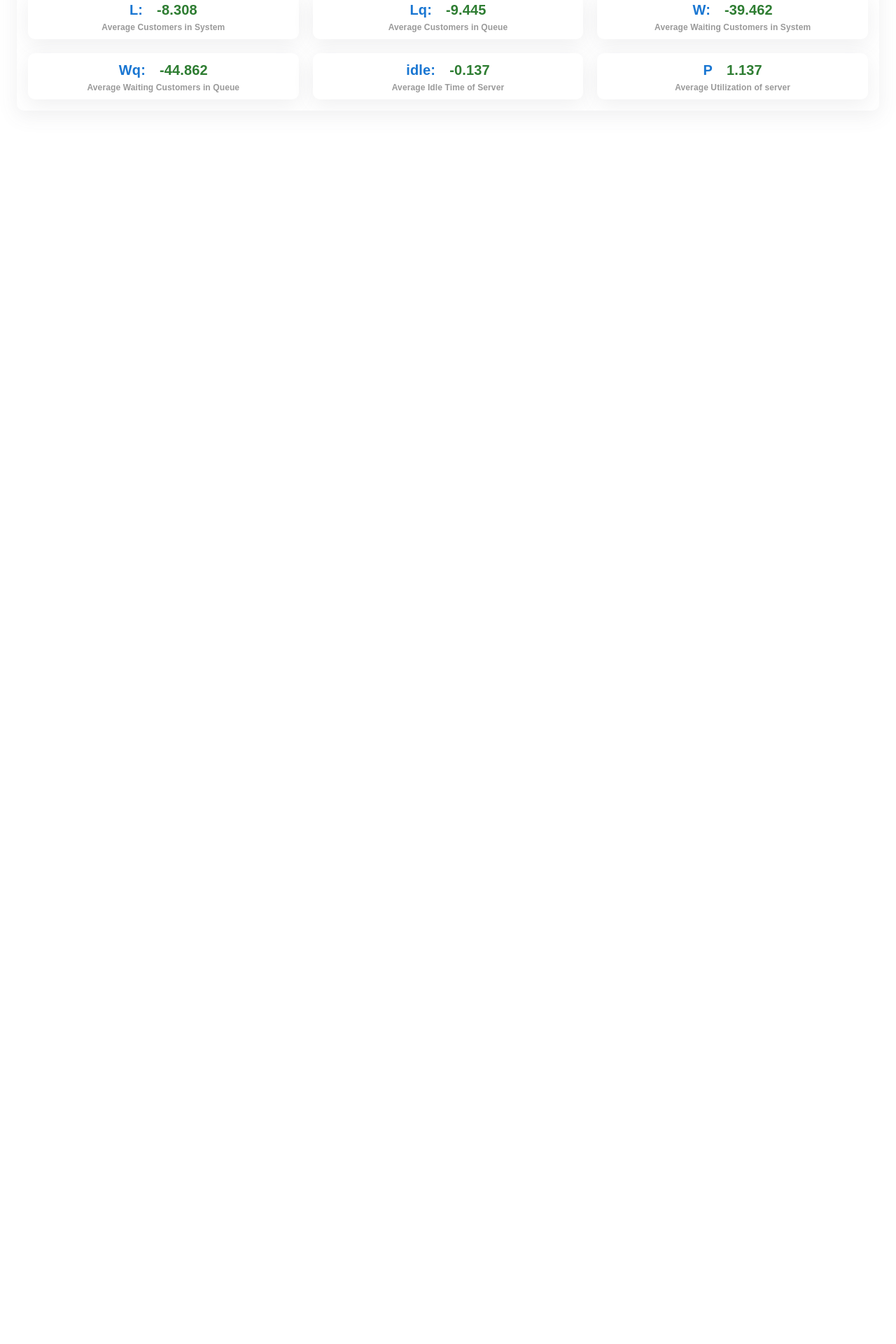
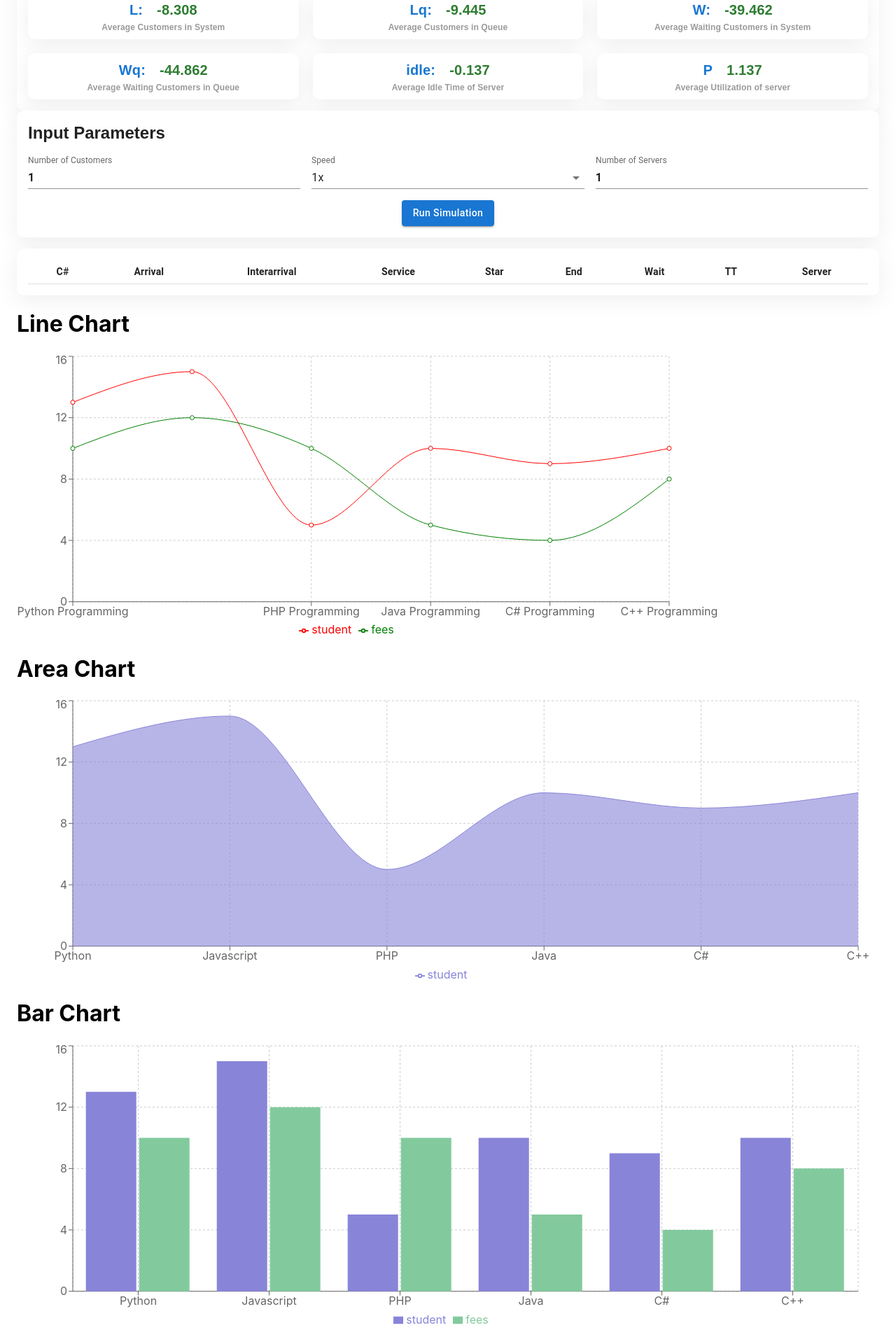
Before and after one commit to saqlain1020/airport-queue-simulation, a React (Create React App) app: page / in a window 1280 px wide. Shown: the part 427-2347 px from the top of the page at 70% size. Before the commit the page ends 800 px from the top, so only its background shows below. Built offline with nearby package versions, Linux system fonts and the light colour scheme.

Commit message:
wip: queueLength data modelling

```diff
--- a/package.json
+++ b/package.json
@@ -21,6 +21,7 @@
     "react-dom": "^18.2.0",
     "react-router-dom": "^6.7.0",
     "react-scripts": "5.0.1",
+    "recharts": "^2.3.2",
     "typescript": "^4.4.2",
     "web-vitals": "^2.1.0"
   },
--- /dev/null
+++ b/src/components/Graphs/TATGraph.tsx
@@ -0,0 +1,224 @@
+import React from "react";
+import {
+  LineChart,
+  Line,
+  XAxis,
+  YAxis,
+  CartesianGrid,
+  Tooltip,
+  Legend,
+  ResponsiveContainer,
+  AreaChart,
+  Area,
+  BarChart,
+  Bar,
+} from "recharts";
+import useApp from "../../hooks/useApp";
+import { Customer } from "../../interfaces/record";
+const pdata = [
+  {
+    name: "Python",
+    student: 13,
+    fees: 10,
+  },
+  {
+    name: "Javascript",
+    student: 15,
+    fees: 12,
+  },
+  {
+    name: "PHP",
+    student: 5,
+    fees: 10,
+  },
+  {
+    name: "Java",
+    student: 10,
+    fees: 5,
+  },
+  {
+    name: "C#",
+    student: 9,
+    fees: 4,
+  },
+  {
+    name: "C++",
+    student: 10,
+    fees: 8,
+  },
+];
+
+const TATGraph: React.FC = () => {
+  const { customerRecords } = useApp();
+
+  React.useEffect(() => {
+    if(customerRecords.length > 0) {
+        getQueueLengthAt()
+    }
+  },[customerRecords])
+
+const separateCustomerServerWise = () =>  {
+    let server1 = [],
+        server2 = [];
+    for (let i = 0; i < customerRecords.length; i++) {
+        let customer = customerRecords[i];
+        if (customer.server === 1) {
+            server1.push(customer);
+        } else if (customer.server === 2) {
+            server2.push(customer);
+        }
+    }
+    return { server1: server1, server2: server2 };
+  }
+
+const getQueueLengthAt = () => {
+    let tempS1:Customer[] = [],
+        tempS2:Customer[] = [];
+    if(customerRecords.length > 0) {
+        const {server1, server2} = separateCustomerServerWise()
+        server1.forEach((c:any, i) => {
+            let previousCustomer:Customer = {}
+
+            if(i > 0){
+                previousCustomer = server1[i-1];
+                console.log('previousCustomer', previousCustomer)
+            }
+            if(i === 0) {
+                console.log('s1 first customer')
+                tempS1.push( {...c, queueLength: 0});
+                return;
+            }
+            else if(c.arrival < previousCustomer.endTime!) {
+                console.log('checking for s1 endtime', previousCustomer)
+                tempS1.push({
+                    ...c,
+                    queueLength: previousCustomer.queueLength ?  previousCustomer.queueLength + 1 : 1
+                })
+            }
+            else {
+                tempS1.push(
+                     {
+                        ...c,
+                        queueLength: 0
+                    }
+                    )
+            }
+        })
+        server2.forEach((c:any, i) => {
+            let previousCustomer:Customer = {}
+            if(i !== 0){
+                previousCustomer = server2[i-1];
+            }
+            if(i === 0) {
+                console.log('s2 first customer')
+
+                tempS2.push(  {...c, queueLength: 0})
+                return;
+            }
+            if(c.arrival < previousCustomer.endTime!) {
+                console.log('checking for s2 endtime', previousCustomer)
+                tempS2.push(  {
+                    ...c,
+                    queueLength: previousCustomer.queueLength ? previousCustomer.queueLength + 1 :  1
+                })
+            }
+            else {
+                tempS2.push(  {
+                    ...c,
+                    queueLength: 0
+                })
+            }
+        })
+        console.log('s1,s2', tempS1, tempS2)
+    }
+}
+
+
+  return (
+    <>
+      <h1 className="chart-heading">Line Chart</h1>
+      <ResponsiveContainer width="100%" aspect={3}>
+        <LineChart
+          data={pdata}
+          width={500}
+          height={300}
+          margin={{ top: 5, right: 300, left: 20, bottom: 5 }}
+        >
+          <CartesianGrid strokeDasharray="3 3" />
+          <XAxis
+            dataKey="name"
+            interval={"preserveStartEnd"}
+            tickFormatter={(value) => value + " Programming"}
+          />
+          <YAxis />
+          <Tooltip contentStyle={{ backgroundColor: "yellow" }} />
+          <Legend />
+          <Line
+            type="monotone"
+            dataKey="student"
+            stroke="red"
+            activeDot={{ r: 8 }}
+          />
+          <Line
+            type="monotone"
+            dataKey="fees"
+            stroke="green"
+            activeDot={{ r: 8 }}
+          />
+        </LineChart>
+      </ResponsiveContainer>
+
+      <h1 className="chart-heading">Area Chart</h1>
+      <ResponsiveContainer width="100%" aspect={3}>
+        <AreaChart
+          width={500}
+          height={300}
+          data={pdata}
+          margin={{
+            top: 5,
+            right: 30,
+            left: 20,
+            bottom: 5,
+          }}
+        >
+          <CartesianGrid strokeDasharray="3 3" />
+          <XAxis dataKey="name" />
+          <YAxis />
+          <Tooltip />
+          <Legend />
+          <Area
+            type="monotone"
+            dataKey="student"
+            stroke="#8884d8"
+            fill="#8884d8"
+          />
+        </AreaChart>
+      </ResponsiveContainer>
+
+      <h1 className="chart-heading">Bar Chart</h1>
+      <ResponsiveContainer width="100%" aspect={3}>
+        <BarChart
+          width={500}
+          height={300}
+          data={pdata}
+          margin={{
+            top: 5,
+            right: 30,
+            left: 20,
+            bottom: 5,
+          }}
+        >
+          <CartesianGrid strokeDasharray="3 3" />
+          <XAxis dataKey="name" />
+          <YAxis />
+          <Tooltip />
+          <Legend />
+          <Bar dataKey="student" fill="#8884d8" />
+          <Bar dataKey="fees" fill="#82ca9d" />
+        </BarChart>
+      </ResponsiveContainer>
+    </>
+  );
+};
+
+export default TATGraph;
--- a/src/interfaces/record.ts
+++ b/src/interfaces/record.ts
@@ -7,6 +7,7 @@ export interface Customer {
   endTime?: number;
   waitTime?: number;
   turnaroundTime?: number;
+  queueLength?: number;
 }
 
 export interface InterArrivals {
--- a/src/pages/Home/Home.tsx
+++ b/src/pages/Home/Home.tsx
@@ -12,6 +12,9 @@ import DetailsTable from "../../components/DetailsTable/DetailsTable";
 import PerformanceMeasures from "../../components/PerformanceMeasures/PerformanceMeasures";
 import InputParameters from "../../components/InputParameters/InputParameters";
 import { useNavigate } from "react-router-dom";
+import { generateRandomExponential, generateServiceTimes } from "../../utils/common";
+import { mmc_calculation } from "../../utils/MMC";
+import TATGraph from "../../components/Graphs/TATGraph";
 
 const useStyles = makeStyles((theme: Theme) => ({
   root: {
@@ -23,7 +26,7 @@ interface IProps {}
 
 const Home: React.FC<IProps> = () => {
   const classes = useStyles();
-  const { performanceMeasures } = useApp();
+  const { performanceMeasures, numberOfCustomers, setNumberOfCustomers, speed, setSpeed, numberOfServers, setNumberOfServers, generateArrivals } = useApp();
   const navigate = useNavigate();
 
   return (
@@ -42,6 +45,53 @@ const Home: React.FC<IProps> = () => {
         <InputParameters />
         <DetailsTable />
         <PerformanceMeasures performanceMeasures={performanceMeasures} />
+        <Card sx={{ p: 2 }}>
+          <Typography variant="h5" fontWeight={"bold"}>
+            Input Parameters
+          </Typography>
+          <Grid container spacing={2} sx={{ pt: 2 }}>
+            <Grid item xs={12} sm={6} md={4}>
+              <TextField
+                type={"number"}
+                fullWidth
+                variant="standard"
+                label="Number of Customers"
+                value={numberOfCustomers}
+                onChange={(e) => setNumberOfCustomers(Number(e.target.value))}
+              />
+            </Grid>
+            <Grid item xs={12} sm={6} md={4}>
+              <TextField
+                fullWidth
+                select
+                variant="standard"
+                label="Speed"
+                value={speed}
+                onChange={(e) => setSpeed(Number(e.target.value))}
+              >
+                <MenuItem value={1}>1x</MenuItem>
+                <MenuItem value={2}>2x</MenuItem>
+                <MenuItem value={5}>5x</MenuItem>
+                <MenuItem value={10}>10x</MenuItem>
+              </TextField>
+            </Grid>
+            <Grid item xs={12} sm={6} md={4}>
+              <TextField
+                fullWidth
+                type="number"
+                variant="standard"
+                label="Number of Servers"
+                value={numberOfServers}
+                onChange={(e) => setNumberOfServers(Number(e.target.value))}
+              />
+            </Grid>
+          </Grid>
+          <div className="flex">
+            <Button sx={{mt:2}} onClick={generateArrivals} variant="contained">Run Simulation</Button>
+          </div>
+        </Card>
+        <DetailsTable/>
+        <TATGraph/>
       </Container>
     </div>
   );
```
Also changed, not shown: 1 other file (tests, documents, lock files or other folders).
